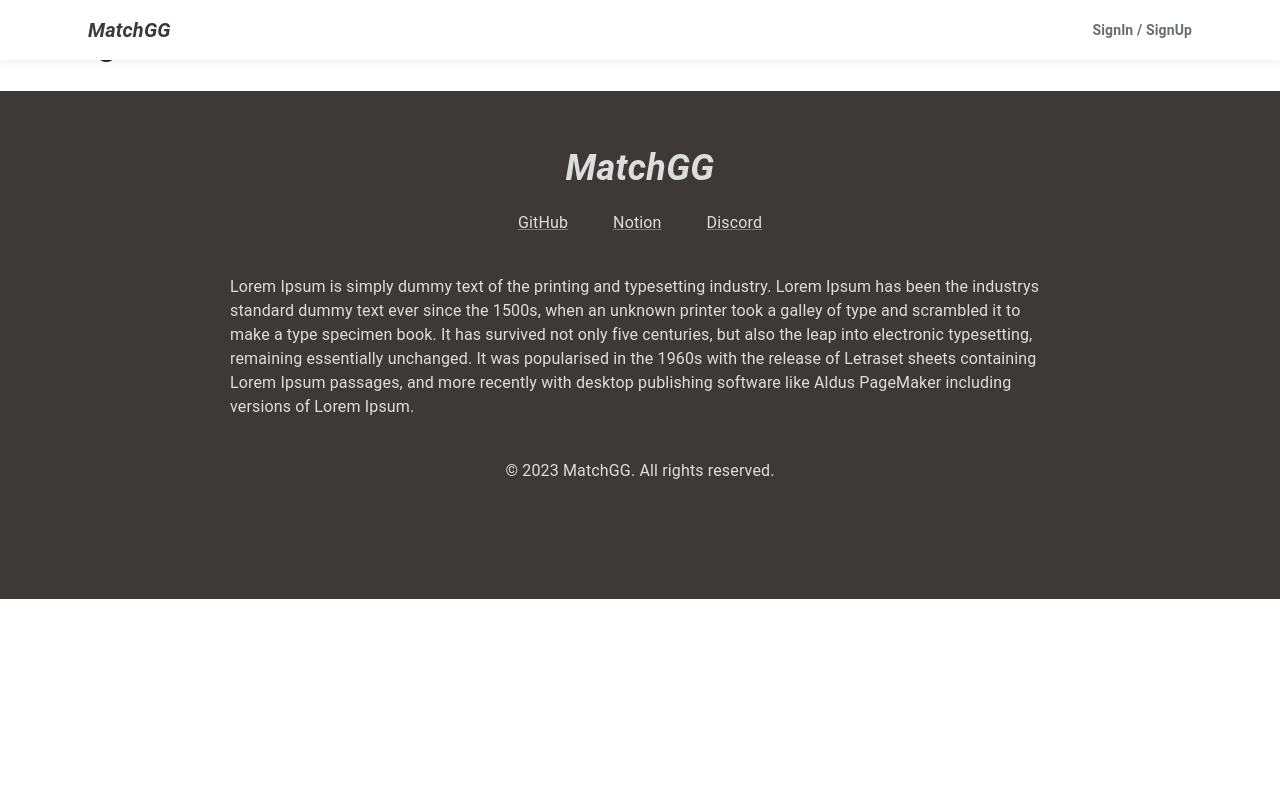
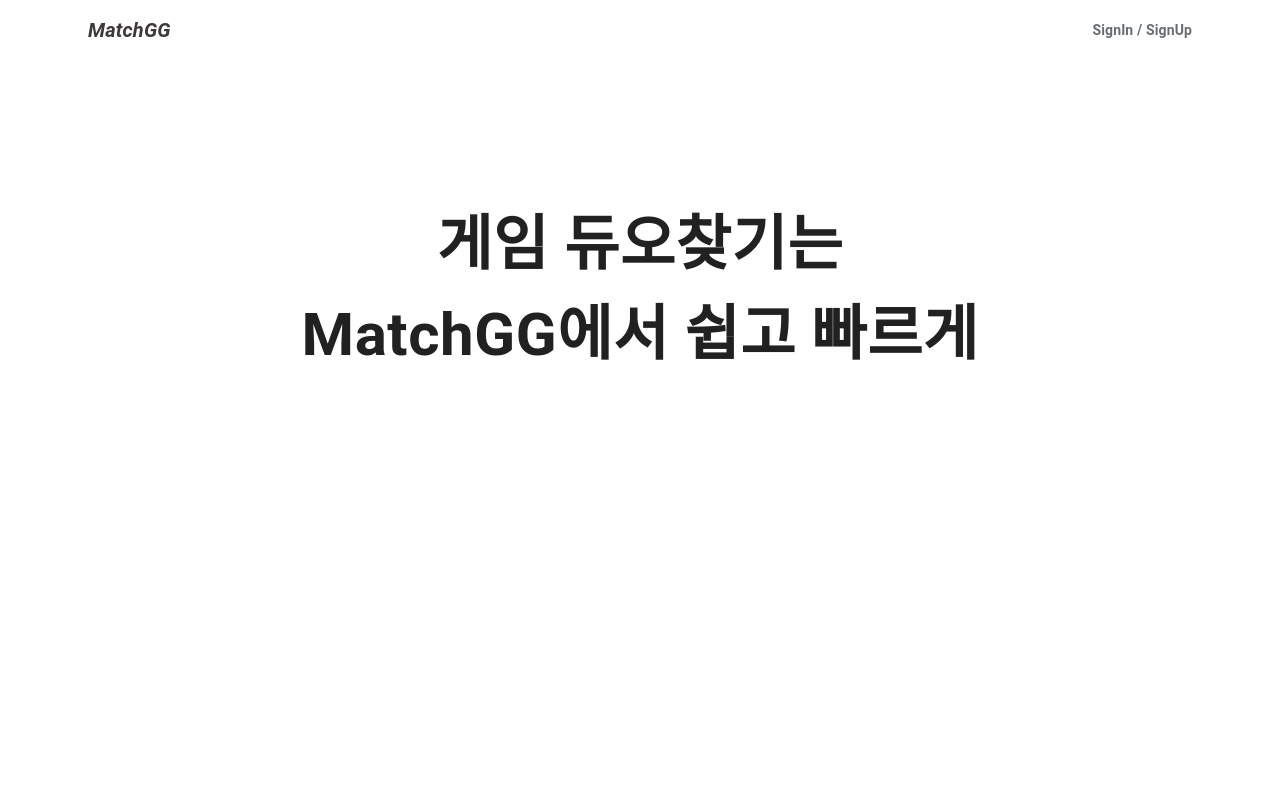
Before and after one commit to PMtHk/MATCH_FE_TS, a React (Create React App) app: page / in a window 1280 px wide. Shown: the top 800 px of the page. Built offline with nearby package versions, Linux system fonts and the light colour scheme.

Commit message:
feat : add Body & add boxShadow to  Navbar

```diff
--- /dev/null
+++ b/src/components/landing/Body.tsx
@@ -0,0 +1,52 @@
+import React from 'react';
+
+// mui
+import Box from '@mui/material/Box';
+import Container from '@mui/material/Container';
+import { Typography } from '@mui/material';
+
+// mui styled components
+import { styled } from '@mui/system';
+
+const BodyWrapper = styled(Box)(() => ({
+  width: '100%',
+  height: '100vh',
+  padding: '100px 0',
+}));
+
+const ContentWrapper = styled(Box)(() => ({
+  display: 'flex',
+  flexDirection: 'column',
+  justifyContent: 'center',
+  alignItems: 'center',
+}));
+
+const Title = styled(Typography)(({ theme }) => ({
+  fontSize: 28,
+  [theme.breakpoints.up('md')]: {
+    fontSize: 48,
+  },
+  [theme.breakpoints.up('lg')]: {
+    fontSize: 60,
+  },
+  fontWeight: 700,
+  margin: '100px 0',
+}));
+
+const Body = () => {
+  return (
+    <BodyWrapper>
+      <Container maxWidth="lg">
+        <ContentWrapper>
+          <Title align="center">
+            게임 듀오찾기는
+            <br />
+            MatchGG에서 쉽고 빠르게
+          </Title>
+        </ContentWrapper>
+      </Container>
+    </BodyWrapper>
+  );
+};
+
+export default Body;
--- a/src/components/landing/Navbar.tsx
+++ b/src/components/landing/Navbar.tsx
@@ -8,21 +8,20 @@
 import Link from '@mui/material/Link';
 import Typography from '@mui/material/Typography';
 import Stack from '@mui/material/Stack';
-import Button from '@mui/material/Button';
 
 // mui styled components
 import { styled } from '@mui/system';
 
-type LNavbarProps = {
+type NavbarProps = {
   isTop: boolean;
 };
 
-const LNavbar = styled(AppBar)<LNavbarProps>(({ isTop }) => ({
+const LNavbar = styled(AppBar)<NavbarProps>(({ isTop }) => ({
   position: 'fixed',
   height: 60,
   backgroundColor: '#ffffff',
   justifyContent: 'center',
-  boxShadow: isTop ? 'none' : '0px 0px 10px 0px rgba(0,0,0,0.1)',
+  boxShadow: isTop ? 'none' : '0px 0px 10px 0px rgba(0,0,0,0.3)',
 }));
 
 const MenuWrapper = styled(Box)(() => ({
@@ -47,9 +46,9 @@
   fontWeight: 600,
 }));
 
-const Navbar = () => {
+const Navbar = ({ isTop }: NavbarProps) => {
   return (
-    <LNavbar isTop={false}>
+    <LNavbar isTop={isTop}>
       <Container maxWidth="lg">
         <Toolbar>
           <MenuWrapper>
--- a/src/pages/Landing.tsx
+++ b/src/pages/Landing.tsx
@@ -1,13 +1,28 @@
-import React from 'react';
+import React, { useEffect, useState } from 'react';
 
 import Navbar from 'components/landing/Navbar';
 import Footer from 'components/landing/Footer';
+import Body from 'components/landing/Body';
 
 const Landing = () => {
+  const [position, setPostion] = useState(0);
+  const onScroll = () => {
+    setPostion(window.scrollY);
+  };
+
+  useEffect(() => {
+    window.addEventListener('scroll', onScroll);
+    return () => {
+      window.removeEventListener('scroll', onScroll);
+    };
+  }, []);
+
+  const isTop = position === 0;
+
   return (
     <>
-      <Navbar />
-      <h1>Landing</h1>
+      <Navbar isTop={isTop} />
+      <Body />
       <Footer />
     </>
   );
```
